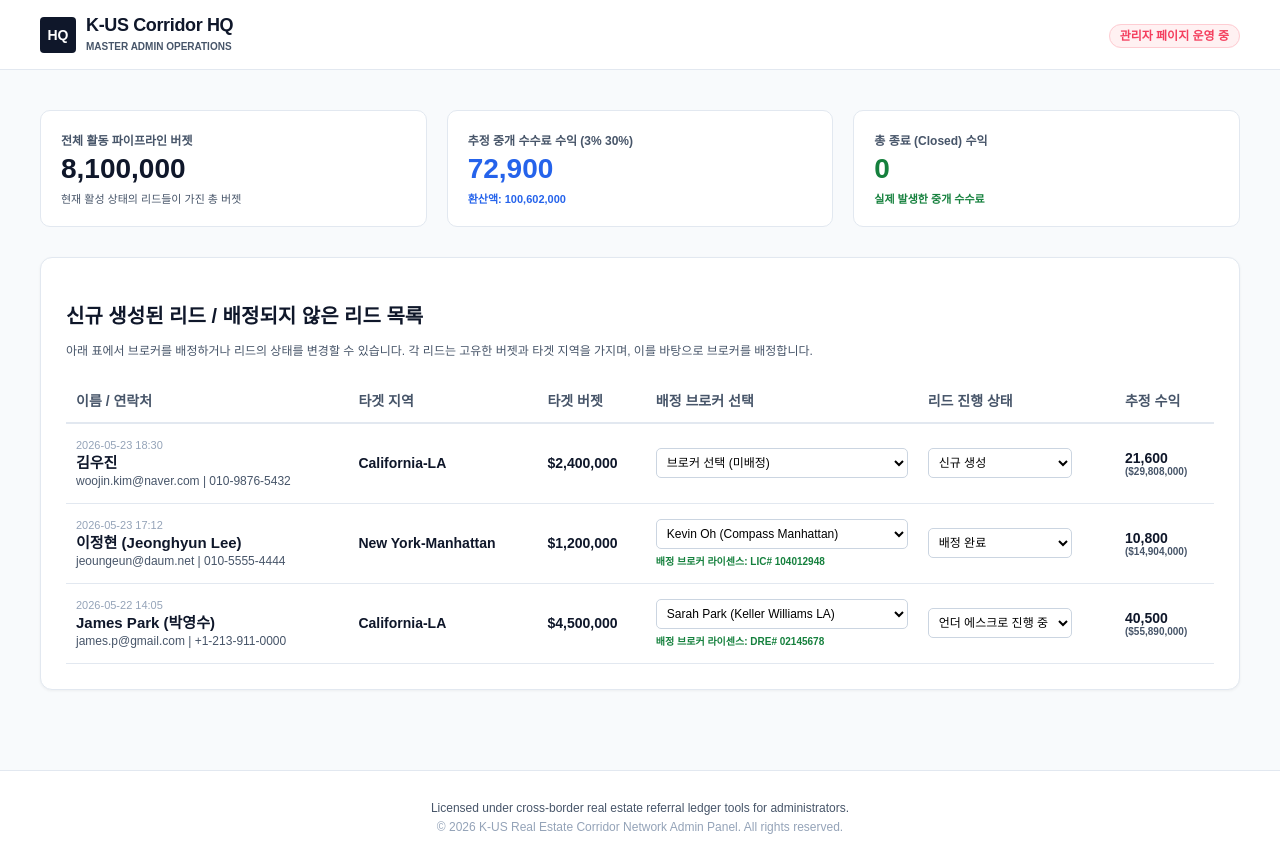
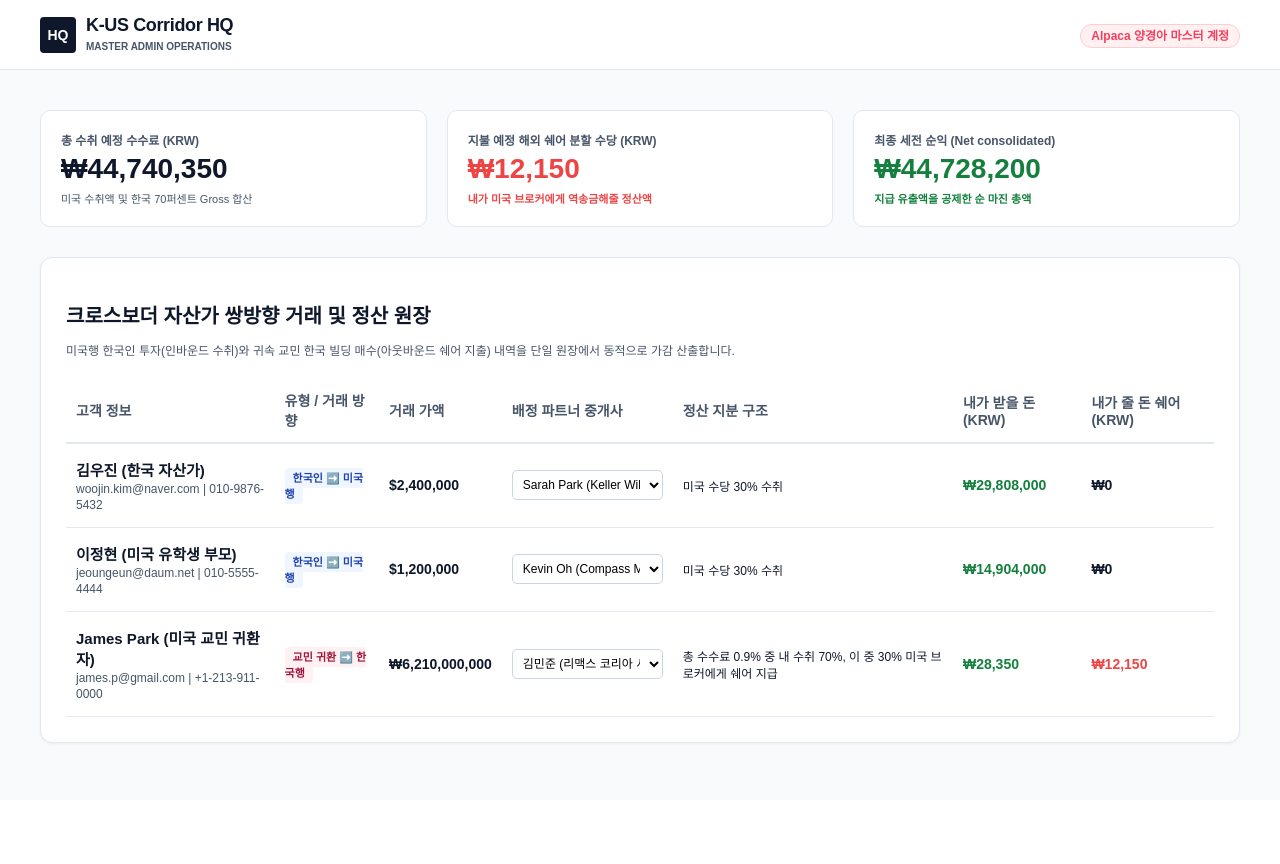
Before and after one commit to muahunni/k-us-estate-app, a Next.js app: page /admin in a window 1280 px wide. After the commit the page ends 800 px from the top, so only its background shows below. Built offline with nearby package versions, Linux system fonts and the light colour scheme.

Commit message:
Update admin page with bidirectional referral payouts for Alpaca

```diff
--- a/app/admin/page.tsx
+++ b/app/admin/page.tsx
@@ -7,6 +7,7 @@ interface Lead {
   phone: string;
   targetBudget: number;
   targetRegion: string;
+  direction: "KR_TO_US" | "US_TO_KR";
   assignedBrokerId: string | null;
   status: "new" | "assigned" | "under_escrow" | "closed" | "lost";
   createdAt: string;
@@ -45,34 +46,37 @@ export default function AdminDashboard() {
   const [leads, setLeads] = useState<Lead[]>([
     {
       id: "l1",
-      fullName: "김우진",
+      fullName: "김우진 (한국 자산가)",
       email: "woojin.kim@naver.com",
       phone: "010-9876-5432",
       targetBudget: 2400000,
       targetRegion: "California-LA",
-      assignedBrokerId: null,
+      direction: "KR_TO_US",
+      assignedBrokerId: "b1",
       status: "new",
       createdAt: "2026-05-23 18:30",
     },
     {
       id: "l2",
-      fullName: "이정현 (Jeonghyun Lee)",
+      fullName: "이정현 (미국 유학생 부모)",
       email: "jeoungeun@daum.net",
       phone: "010-5555-4444",
       targetBudget: 1200000,
       targetRegion: "New York-Manhattan",
+      direction: "KR_TO_US",
       assignedBrokerId: "b2",
       status: "assigned",
       createdAt: "2026-05-23 17:12",
     },
     {
       id: "l3",
-      fullName: "James Park (박영수)",
+      fullName: "James Park (미국 교민 귀환자)",
       email: "james.p@gmail.com",
       phone: "+1-213-911-0000",
       targetBudget: 4500000,
-      targetRegion: "California-LA",
-      assignedBrokerId: "b1",
+      targetRegion: "Seoul-Gangnam",
+      direction: "US_TO_KR",
+      assignedBrokerId: "b3",
       status: "under_escrow",
       createdAt: "2026-05-22 14:05",
     }
@@ -96,15 +100,52 @@ export default function AdminDashboard() {
       prev.map(l => (l.id === leadId ? { ...l, status: newStatus as any } : l))
     );
   };
-  const activePipelineBudget = leads
+  const getReferralCalculations = (lead: Lead) => {
+    if (lead.direction === "KR_TO_US") {
+      const brokerTotalCommission = lead.targetBudget * 0.03;
+      const myInboundReferralFee = brokerTotalCommission * 0.30;
+      return {
+        type: "INBOUND_RECEIVE",
+        label: "미국 수당 수취 (30%)",
+        grossCommission: brokerTotalCommission,
+        amountUSD: myInboundReferralFee,
+        amountKRW: myInboundReferralFee * 1380,
+        payoutUSD: 0,
+        payoutKRW: 0,
+        netUSD: myInboundReferralFee,
+        netKRW: myInboundReferralFee * 1380,
+      };
+    } else {
+      const alpacaTotalCommission = lead.targetBudget * 0.009;
+      const myGrossShare = alpacaTotalCommission * 0.70;
+      const referralPayoutToUSBroker = alpacaTotalCommission * 0.30;
+      const myNetRetention = myGrossShare - referralPayoutToUSBroker;
+      return {
+        type: "OUTBOUND_PAYOUT",
+        label: "Alpaca 정산 지급 (30%)",
+        grossCommission: alpacaTotalCommission,
+        amountUSD: myGrossShare / 1380,
+        amountKRW: myGrossShare,
+        payoutUSD: referralPayoutToUSBroker,
+        payoutKRW: referralPayoutToUSBroker,
+        netUSD: myNetRetention / 1380,
+        netKRW: myNetRetention,
+      };
+    }
+  };
+  const totalActiveInboundKRW = leads
     .filter(l => l.status !== "lost")
-    .reduce((sum, l) => sum + l.targetBudget, 0);
-  const totalEstimatedReferralRevenue = leads
-    .filter(l => l.status !== "lost" && l.status !== "closed")
-    .reduce((sum, l) => sum + l.targetBudget * 0.03 * 0.30, 0);
-  const totalClosedRevenue = leads
-    .filter(l => l.status === "closed")
-    .reduce((sum, l) => sum + l.targetBudget * 0.03 * 0.30, 0);
+    .reduce((sum, l) => {
+      const calcs = getReferralCalculations(l);
+      return sum + (calcs.type === "INBOUND_RECEIVE" ? calcs.netKRW : calcs.amountKRW);
+    }, 0);
+  const totalActiveOutboundPayoutKRW = leads
+    .filter(l => l.status !== "lost")
+    .reduce((sum, l) => {
+      const calcs = getReferralCalculations(l);
+      return sum + calcs.payoutKRW;
+    }, 0);
+  const totalNetMarginKRW = totalActiveInboundKRW - totalActiveOutboundPayoutKRW;
   return (
     <div style={{ minHeight: "100vh", backgroundColor: "#F8FAFC", color: "#0F172A", fontFamily: "sans-serif" }}>
       <header style={{ borderBottom: "1px solid #E2E8F0", backgroundColor: "white", padding: "15px 20px" }}>
@@ -120,7 +161,7 @@ export default function AdminDashboard() {
           </div>
           <div>
             <span style={{ fontSize: "12px", color: "#F43F5E", fontWeight: "bold", border: "1px solid #FECDD3", padding: "4px 10px", borderRadius: "100px", backgroundColor: "#FFF1F2" }}>
-              관리자 페이지 운영 중
+              Alpaca 양경아 마스터 계정
             </span>
           </div>
         </div>
@@ -128,66 +169,82 @@ export default function AdminDashboard() {
       <main style={{ maxWidth: "1200px", margin: "40px auto", padding: "0 20px", display: "flex", flexDirection: "column", gap: "30px" }}>
         <section style={{ display: "grid", gridTemplateColumns: "repeat(auto-fit, minmax(280px, 1fr))", gap: "20px" }}>
           <div style={{ backgroundColor: "white", border: "1px solid #E2E8F0", borderRadius: "10px", padding: "20px" }}>
-            <span style={{ fontSize: "12px", color: "#475569", fontWeight: "bold", display: "block", marginBottom: "5px" }}>전체 활동 파이프라인 버젯</span>
+            <span style={{ fontSize: "12px", color: "#475569", fontWeight: "bold", display: "block", marginBottom: "5px" }}>총 수취 예정 수수료 (KRW)</span>
             <span style={{ fontSize: "28px", fontWeight: "900", color: "#0F172A" }}>
-              {activePipelineBudget.toLocaleString()}
+              ₩{Math.round(totalActiveInboundKRW).toLocaleString()}
             </span>
-            <span style={{ fontSize: "11px", color: "#475569", display: "block", marginTop: "5px" }}>현재 활성 상태의 리드들이 가진 총 버젯</span>
+            <span style={{ fontSize: "11px", color: "#475569", display: "block", marginTop: "5px" }}>미국 수취액 및 한국 70퍼센트 Gross 합산</span>
           </div>
           <div style={{ backgroundColor: "white", border: "1px solid #E2E8F0", borderRadius: "10px", padding: "20px" }}>
-            <span style={{ fontSize: "12px", color: "#475569", fontWeight: "bold", display: "block", marginBottom: "5px" }}>추정 중개 수수료 수익 (3% 30%)</span>
-            <span style={{ fontSize: "28px", fontWeight: "900", color: "#2563EB" }}>
-              {totalEstimatedReferralRevenue.toLocaleString()}
+            <span style={{ fontSize: "12px", color: "#475569", fontWeight: "bold", display: "block", marginBottom: "5px" }}>지불 예정 해외 쉐어 분할 수당 (KRW)</span>
+            <span style={{ fontSize: "28px", fontWeight: "900", color: "#EF4444" }}>
+              ₩{Math.round(totalActiveOutboundPayoutKRW).toLocaleString()}
             </span>
-            <span style={{ fontSize: "11px", color: "#2563EB", fontWeight: "bold", display: "block", marginTop: "5px" }}>
-              환산액: {Math.round(totalEstimatedReferralRevenue * 1380).toLocaleString(undefined, { maximumFractionDigits: 0 })}
+            <span style={{ fontSize: "11px", color: "#EF4444", fontWeight: "bold", display: "block", marginTop: "5px" }}>
+              내가 미국 브로커에게 역송금해줄 정산액
             </span>
           </div>
           <div style={{ backgroundColor: "white", border: "1px solid #E2E8F0", borderRadius: "10px", padding: "20px" }}>
-            <span style={{ fontSize: "12px", color: "#475569", fontWeight: "bold", display: "block", marginBottom: "5px" }}>총 종료 (Closed) 수익</span>
+            <span style={{ fontSize: "12px", color: "#475569", fontWeight: "bold", display: "block", marginBottom: "5px" }}>최종 세전 순익 (Net consolidated)</span>
             <span style={{ fontSize: "28px", fontWeight: "900", color: "#15803D" }}>
-              {totalClosedRevenue.toLocaleString()}
+              ₩{Math.round(totalNetMarginKRW).toLocaleString()}
             </span>
-            <span style={{ fontSize: "11px", color: "#15803D", fontWeight: "bold", display: "block", marginTop: "5px" }}>실제 발생한 중개 수수료</span>
+            <span style={{ fontSize: "11px", color: "#15803D", fontWeight: "bold", display: "block", marginTop: "5px" }}>지급 유출액을 공제한 순 마진 총액</span>
           </div>
         </section>
         <section style={{ backgroundColor: "white", border: "1px solid #E2E8F0", borderRadius: "12px", padding: "25px", boxShadow: "0 1px 3px rgba(0,0,0,0.05)" }}>
-          <h2 style={{ fontSize: "20px", fontWeight: "800", marginBottom: "5px" }}>신규 생성된 리드 / 배정되지 않은 리드 목록</h2>
+          <h2 style={{ fontSize: "20px", fontWeight: "800", marginBottom: "5px" }}>크로스보더 자산가 쌍방향 거래 및 정산 원장</h2>
           <p style={{ fontSize: "12px", color: "#475569", marginBottom: "20px" }}>
-            아래 표에서 브로커를 배정하거나 리드의 상태를 변경할 수 있습니다. 각 리드는 고유한 버젯과 타겟 지역을 가지며, 이를 바탕으로 브로커를 배정합니다.
+            미국행 한국인 투자(인바운드 수취)와 귀속 교민 한국 빌딩 매수(아웃바운드 쉐어 지출) 내역을 단일 원장에서 동적으로 가감 산출합니다.
           </p>
           <div style={{ overflowX: "auto" }}>
             <table style={{ width: "100%", borderCollapse: "collapse", fontSize: "14px", textAlign: "left" }}>
               <thead>
                 <tr style={{ borderBottom: "2px solid #E2E8F0", color: "#475569", fontWeight: "700" }}>
-                  <th style={{ padding: "12px 10px" }}>이름 / 연락처</th>
-                  <th style={{ padding: "12px 10px" }}>타겟 지역</th>
-                  <th style={{ padding: "12px 10px" }}>타겟 버젯</th>
-                  <th style={{ padding: "12px 10px" }}>배정 브로커 선택</th>
-                  <th style={{ padding: "12px 10px" }}>리드 진행 상태</th>
-                  <th style={{ padding: "12px 10px" }}>추정 수익</th>
+                  <th style={{ padding: "12px 10px" }}>고객 정보</th>
+                  <th style={{ padding: "12px 10px" }}>유형 / 거래 방향</th>
+                  <th style={{ padding: "12px 10px" }}>거래 가액</th>
+                  <th style={{ padding: "12px 10px" }}>배정 파트너 중개사</th>
+                  <th style={{ padding: "12px 10px" }}>정산 지분 구조</th>
+                  <th style={{ padding: "12px 10px" }}>내가 받을 돈 (KRW)</th>
+                  <th style={{ padding: "12px 10px" }}>내가 줄 돈 쉐어 (KRW)</th>
                 </tr>
               </thead>
               <tbody>
                 {leads.map(lead => {
                   const assignedBroker = brokers.find(b => b.id === lead.assignedBrokerId);
-                  const referralFee = lead.targetBudget * 0.03 * 0.30;
+                  const calc = getReferralCalculations(lead);
                   return (
                     <tr key={lead.id} style={{ borderBottom: "1px solid #E2E8F0" }}>
                       <td style={{ padding: "15px 10px" }}>
-                        <span style={{ fontSize: "11px", color: "#94A3B8", display: "block" }}>{lead.createdAt}</span>
                         <strong style={{ fontSize: "15px", display: "block" }}>{lead.fullName}</strong>
                         <span style={{ fontSize: "12px", color: "#475569" }}>{lead.email} | {lead.phone}</span>
                       </td>
-                      <td style={{ padding: "15px 10px", fontWeight: "bold" }}>{lead.targetRegion}</td>
-                      <td style={{ padding: "15px 10px", fontWeight: "800" }}>${lead.targetBudget.toLocaleString()}</td>
+                      <td style={{ padding: "15px 10px" }}>
+                        <span style={{
+                          padding: "4px 8px",
+                          borderRadius: "4px",
+                          fontSize: "11px",
+                          fontWeight: "bold",
+                          backgroundColor: lead.direction === "KR_TO_US" ? "#EFF6FF" : "#FFF1F2",
+                          color: lead.direction === "KR_TO_US" ? "#1E40AF" : "#9F1239"
+                        }}>
+                          {lead.direction === "KR_TO_US" ? "한국인 ➡️ 미국행" : "교민 귀환 ➡️ 한국행"}
+                        </span>
+                      </td>
+                      <td style={{ padding: "15px 10px", fontWeight: "800" }}>
+                        {lead.direction === "KR_TO_US"
+                          ? `$${lead.targetBudget.toLocaleString()}`
+                          : `₩${(lead.targetBudget * 1380).toLocaleString()}`
+                        }
+                      </td>
                       <td style={{ padding: "15px 10px" }}>
                         <select
                           value={lead.assignedBrokerId || ""}
                           onChange={(e) => handleAssignBroker(lead.id, e.target.value)}
                           style={{ padding: "6px", borderRadius: "5px", border: "1px solid #CBD5E1", fontSize: "12px", backgroundColor: "white", width: "100%" }}
                         >
-                          <option value="">브로커 선택 (미배정)</option>
+                          <option value="">미지정</option>
                           {brokers
                             .filter(b => b.operatingRegion === lead.targetRegion)
                             .map(b => (
@@ -196,30 +253,19 @@ export default function AdminDashboard() {
                               </option>
                             ))}
                         </select>
-                        {assignedBroker && (
-                          <span style={{ fontSize: "10px", color: "#15803D", fontWeight: "bold", display: "block", marginTop: "4px" }}>
-                            배정 브로커 라이센스: {assignedBroker.licenseNumber}
-                          </span>
+                      </td>
+                      <td style={{ padding: "15px 10px", fontSize: "12px" }}>
+                        {lead.direction === "KR_TO_US" ? (
+                          <span>미국 수당 30% 수취</span>
+                        ) : (
+                          <span>총 수수료 0.9% 중 내 수취 70%, 이 중 30% 미국 브로커에게 쉐어 지급</span>
                         )}
                       </td>
-                      <td style={{ padding: "15px 10px" }}>
-                        <select
-                          value={lead.status}
-                          onChange={(e) => handleUpdateStatus(lead.id, e.target.value)}
-                          style={{ padding: "6px", borderRadius: "5px", border: "1px solid #CBD5E1", fontSize: "12px", backgroundColor: "white" }}
-                        >
-                          <option value="new">신규 생성</option>
-                          <option value="assigned">배정 완료</option>
-                          <option value="under_escrow">언더 에스크로 진행 중</option>
-                          <option value="closed">종료 완료</option>
-                          <option value="lost">리드 유실</option>
-                        </select>
+                      <td style={{ padding: "15px 10px", fontWeight: "bold", color: "#15803D" }}>
+                        ₩{Math.round(calc.type === "INBOUND_RECEIVE" ? calc.netKRW : calc.amountKRW).toLocaleString()}
                       </td>
-                      <td style={{ padding: "15px 10px", fontWeight: "bold", color: lead.status === "closed" ? "#15803D" : "#0F172A" }}>
-                        {referralFee.toLocaleString()}
-                        <span style={{ fontSize: "10px", display: "block", color: "#475569" }}>
-                          (${Math.round(referralFee * 1380).toLocaleString(undefined, { maximumFractionDigits: 0 })})
-                        </span>
+                      <td style={{ padding: "15px 10px", fontWeight: "bold", color: calc.payoutKRW > 0 ? "#EF4444" : "#0F172A" }}>
+                        ₩{Math.round(calc.payoutKRW).toLocaleString()}
                       </td>
                     </tr>
                   );
@@ -229,10 +275,6 @@ export default function AdminDashboard() {
           </div>
         </section>
       </main>
-      <footer style={{ borderTop: "1px solid #E2E8F0", padding: "30px 20px", textAlign: "center", color: "#475569", fontSize: "12px", backgroundColor: "white", marginTop: "80px" }}>
-        <p style={{ margin: "0 0 5px 0", fontWeight: "500" }}>Licensed under cross-border real estate referral ledger tools for administrators.</p>
-        <p style={{ margin: 0, color: "#94A3B8" }}>© 2026 K-US Real Estate Corridor Network Admin Panel. All rights reserved.</p>
-      </footer>
     </div>
   );
 }
```
